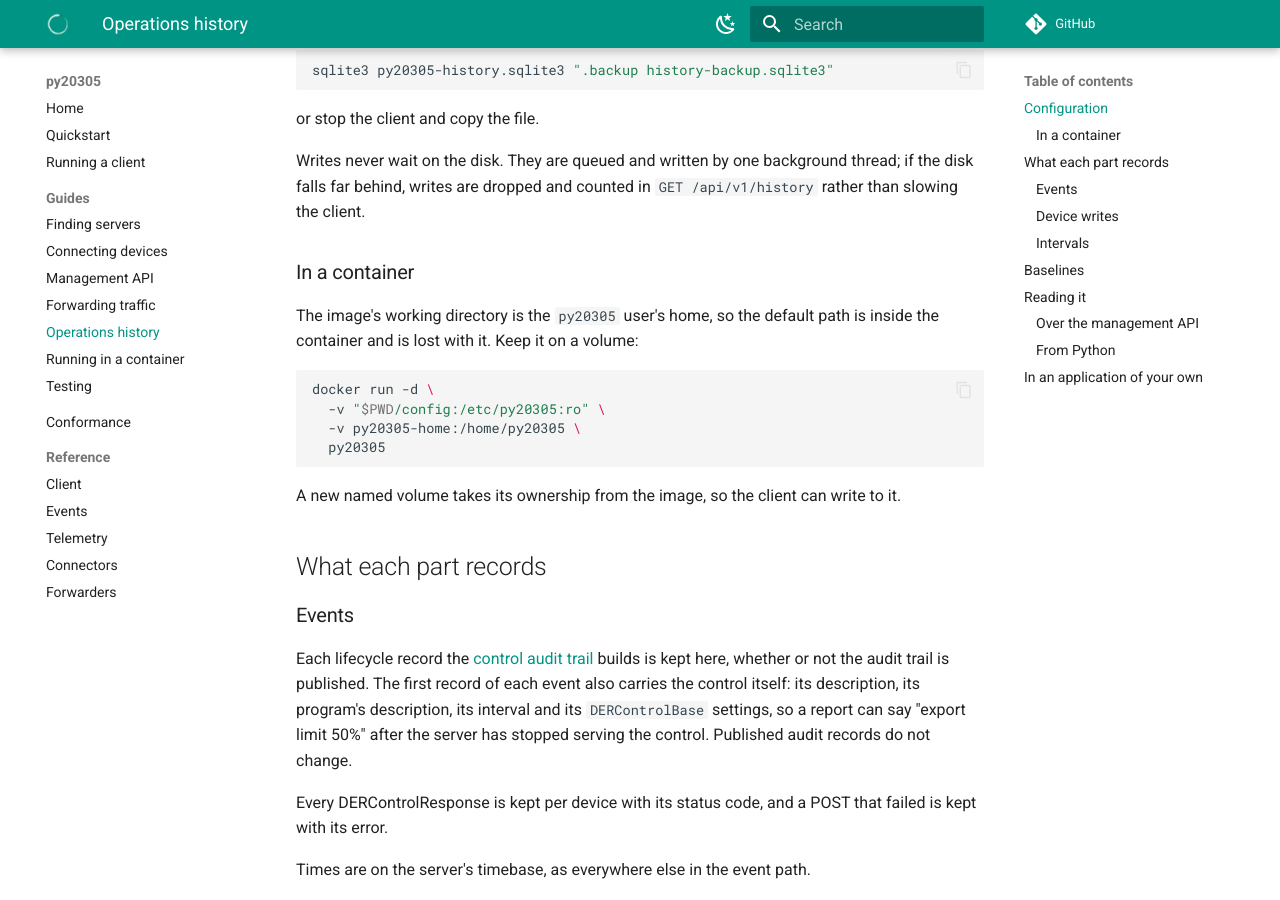
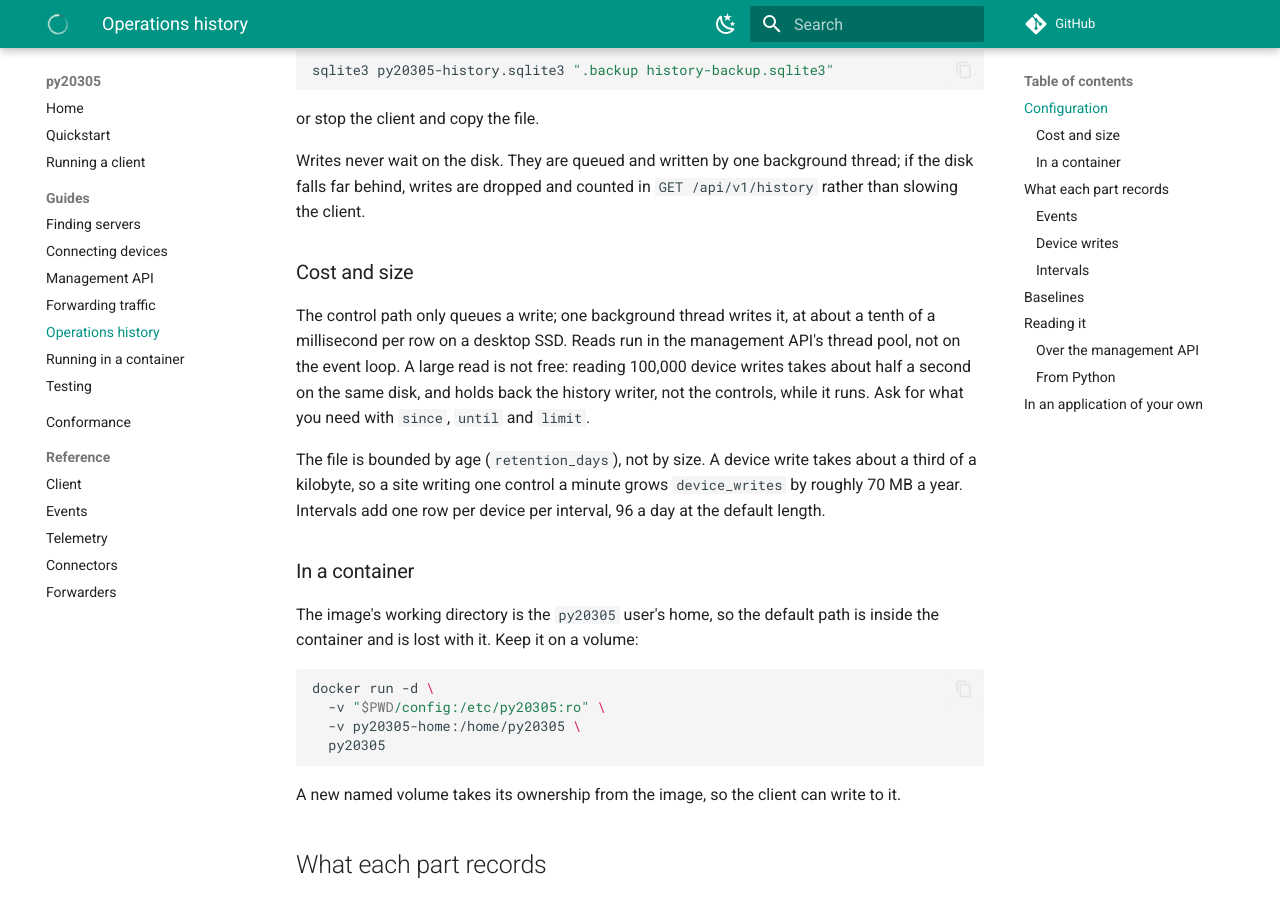
Before and after one commit to DERSecurity/py20305, an MkDocs documentation site: the page built from docs/history.md, in a window 1280 px wide and 900 px high, scrolled down 1431 px. Built offline with MkDocs 1.6.1 and Material for MkDocs 9.7.7, drawn with Linux system fonts in a browser that asks for light colours; comment, search, counter and statistics services are not loaded.

Commit message:
Say what the history costs the client and how large it grows

```diff
--- a/docs/history.md
+++ b/docs/history.md
@@ -70,6 +70,20 @@ or stop the client and copy the file.
 Writes never wait on the disk. They are queued and written by one background
 thread; if the disk falls far behind, writes are dropped and counted in
 `GET /api/v1/history` rather than slowing the client.
+
+### Cost and size
+
+The control path only queues a write; one background thread writes it, at
+about a tenth of a millisecond per row on a desktop SSD. Reads run in the
+management API's thread pool, not on the event loop. A large read is not free:
+reading 100,000 device writes takes about half a second on the same disk, and
+holds back the history writer, not the controls, while it runs. Ask for what you
+need with `since`, `until` and `limit`.
+
+The file is bounded by age (`retention_days`), not by size. A device write
+takes about a third of a kilobyte, so a site writing one control a minute
+grows `device_writes` by roughly 70 MB a year. Intervals add one row per device
+per interval, 96 a day at the default length.
 
 ### In a container
 
```
